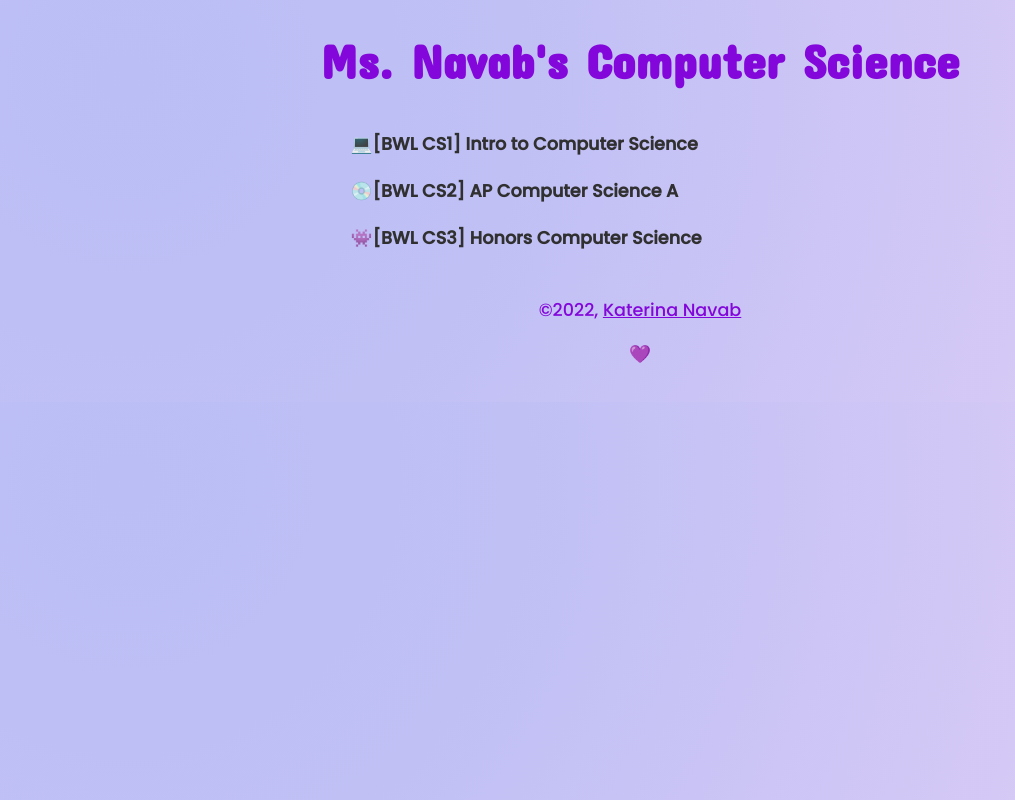
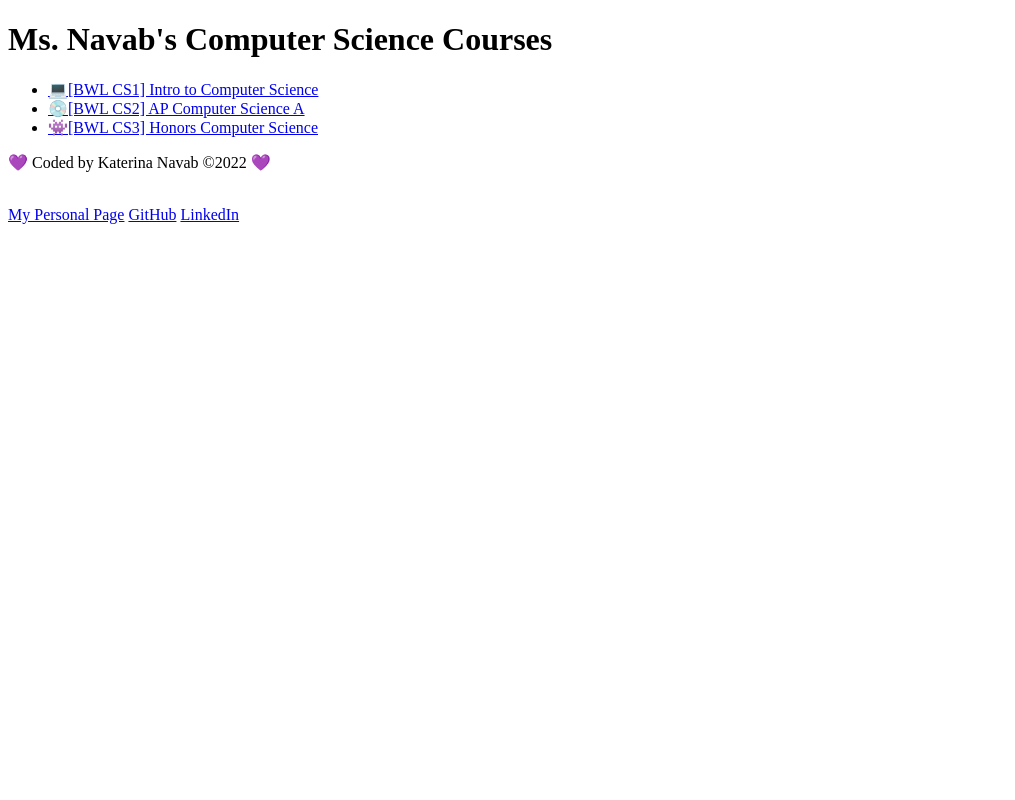
Before and after one commit to KaterinaWalter/KaterinaWalter.github.io, a plain HTML site: page index.html in a window 1280 px wide. Shown: the whole page, without its empty margins (0-1015 px from the left). Drawn offline with Linux system fonts and the light colour scheme.

Commit message:
updated links to personal page

```diff
--- a/index.html
+++ b/index.html
@@ -20,7 +20,7 @@
   </head>
 <body>
   <header>
-    <h1>Ms. Navab's Computer Science</h1>
+    <h1>Ms. Navab's Computer Science Courses</h1>
   </header>
   <nav>
     <ul>
@@ -30,8 +30,11 @@
     </ul>
   </nav>
   <footer>
-    <p>&copy;2022, <a href="mailto:katerina.navab@gbwl.org">Katerina Navab</a></p>
-    <p>&#128156</p>
-  </footer>
+    <p>&#128156 Coded by Katerina Navab &copy2022 &#128156</p>
+	  <br>
+    <a href="katerina/index.html">My Personal Page</a>
+	  <a href="https://github.com/katerinanavab">GitHub</a>
+	  <a href="https://www.linkedin.com/in/katerinanavab">LinkedIn</a>
+    </footer>
 </body>
 </html>
--- a/style.css
+++ b/style.css
@@ -1,120 +1 @@
-html, body {
-    margin: 0;
-    border: 0;
-    padding: 0;
-    background: radial-gradient(circle at 10% 20%, rgb(186, 190, 245) 0%, rgb(192, 192, 245) 33.1%, rgb(218, 203, 246) 90%);
-    font-family: Poppins, sans-serif;
-    font-size: 100%;
-}
-header {
-    margin: 0;
-    border: 0;
-    padding: 0 1em;  /* top-bottom, then left-right */
-    color: #8306da;
-    font-family: Concert One, cursive;
-    font-size: 150%;
-    text-align: center;
-    overflow: auto;   /* ensures that header wraps around text */
-}
-#contentwrapper {
-    margin: 1em;
-    overflow: auto;
-}
-
-/* Default menu is for a mobile device, vertically oriented
-and taking up the full width of the viewport. */
-nav {
-    margin: 0 auto;
-    border: 0;
-    padding: 0;
-    width: 100%;
-    display: block;
-    clear: both;
-    font-weight: bold;
-}
-nav ul {
-    margin: 0;
-    border: 0;
-    padding: 0;
-    width: 100%;
-}
-nav li {
-    margin: 0;
-    border: 0;
-    padding: 0;
-    display: block;
-    text-align: center;
-    list-style-type: none;
-    font-family: Poppins, sans-serif;
-}
-nav li a:link, nav li a:visited {
-    margin: 0;
-    border: 0;
-    padding: 0.5em 0;
-    display: inline-block;
-    text-decoration: none;
-    width: 100%;
-    color: rgb(120, 120, 120);
-}
-nav li a:hover, nav li a:active {
-    color: rgb(120, 120, 120);
-}
-footer {
-    margin: 0;
-    border: 0;
-    padding: 1em;
-    color: #8306da;
-    text-align: center;
-    overflow: auto;
-}
-footer a:link {
-    color: #8306da;
-}
-/* Padding will be added to sides as necessary */
-.container {
-    margin: 0 auto;
-    padding: 0;
-    max-width: 600px;
-}
-
-/* Desktop display, for large-width desktop-sized display,
-all the way down to 600px wide*/
-@media (min-width: 600px) {
-body {
-    font-size: 110%;
-}
-header h1 {
-    font-size: 180%;
-}
-/* set up desktop menu */
-nav {
-        margin: 0 auto;
-        border: 0;
-        padding: 0;
-        max-width: 600px;
-        color: #333;
-        font-weight: bold;
-}
-nav li {
-    margin: 0;
-    border: 0;
-    padding: 0;
-    text-align: left;
-}
-nav li a:link, nav li a:visited {
-    margin: 0;
-    padding: 0.6em;
-    display: block;
-    text-decoration: none;
-    font-weight: bold;
-    color: rgb(48, 48, 48);
-    -webkit-transition:all 0.1s ease-in;
-    -moz-transition:all 0.1s ease-in;
-    -o-transition:all 0.1s ease-in;
-    transition:all 0.1s ease-in;
-}
-nav li a:hover, #menu li a:active {
-    color: #000;
-    border-left: solid 5px #8306da;
-}
-}
+/*# sourceMappingURL=style.css.map */
```
Also changed, not shown: katerina/index.html (renamed from kn_aboutme/index.html, +0 -18 lines), bwl_cs1_intro/style.css (deleted), bwl_cs2_ap/style.css (deleted), bwl_cs3_honors/style.css (deleted), katerina/style.css (renamed from kn_aboutme/style.css), 1 other file.
